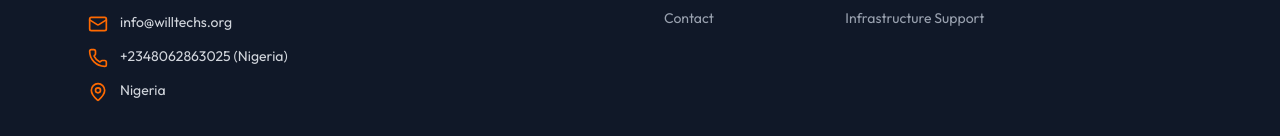
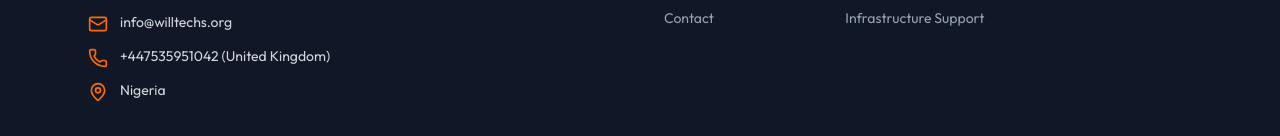
Before and after one commit to hyperexchange-tech/willtech, a Next.js app: page / in a window 1280 px wide. Shown: the part 7668-7804 px from the top of the page. Built offline with nearby package versions, Linux system fonts and the light colour scheme.

Commit message:
Update dummy-data.tsx

```diff
--- a/data/dummy-data.tsx
+++ b/data/dummy-data.tsx
@@ -258,7 +258,7 @@ export const contactInfo = {
     company: "WillTech Engineering Limited",
     email: "info@willtechs.org",
     phone: ["+2348062863025 (Nigeria)"],
-    phone2: ["+447535951042 (United Kingdom)"],
+    phone: ["+447535951042 (United Kingdom)"],
     locations: ["Nigeria"],
     description: "Project Management • Cost Consultancy • Construction Support. Supporting reliable project delivery across Nigeria."
 };
```
